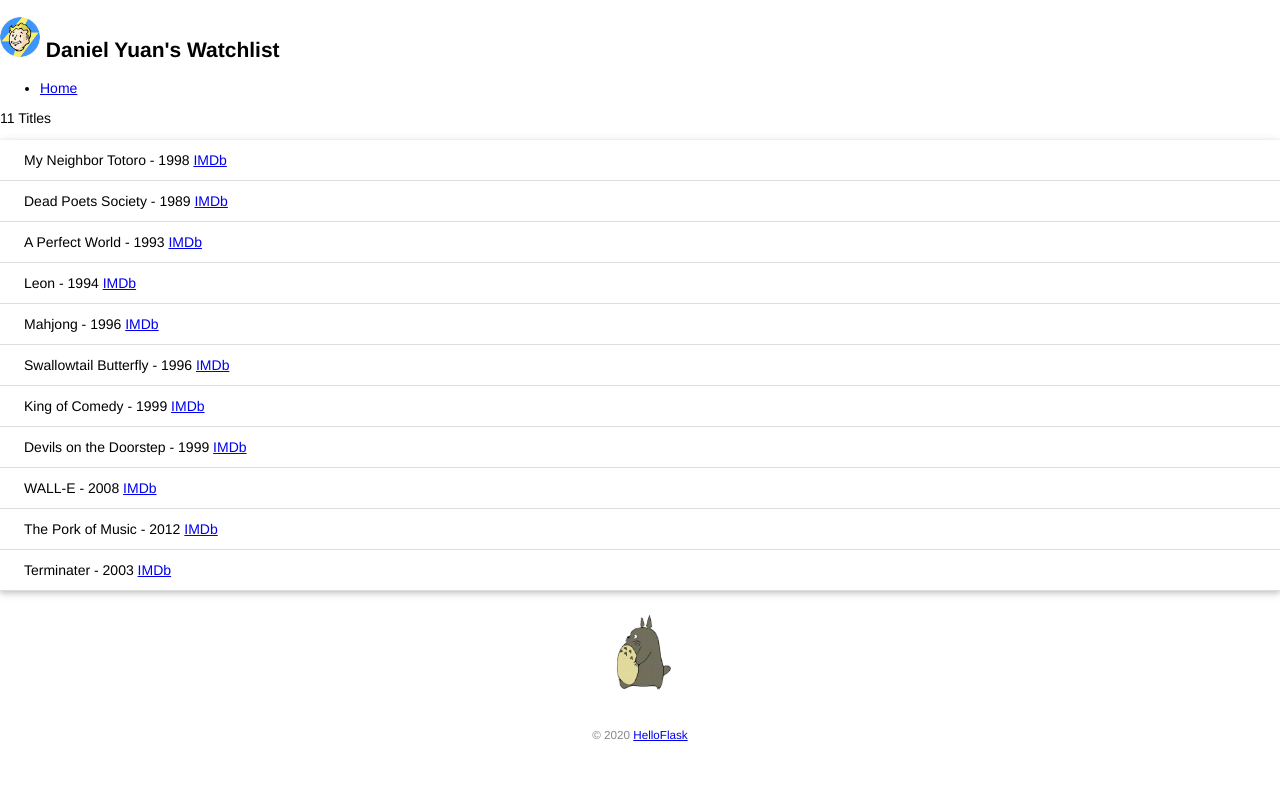
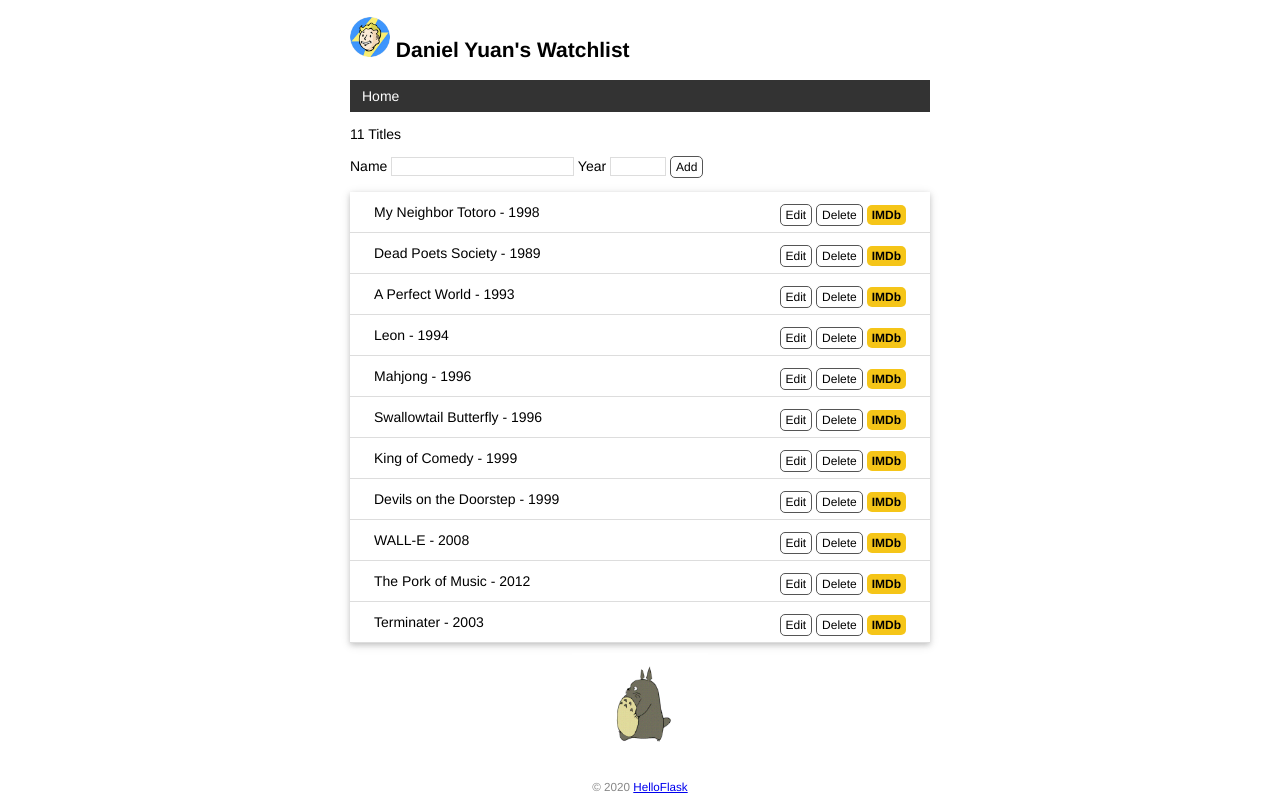
Before and after one commit to dyuan8888/watchlist, a Flask app: page / in a window 1280 px wide. Before the commit the page ends 741 px from the top, so only its background shows below. Run offline with Flask 2, Linux system fonts and the light colour scheme; data comes from the database, SQL or seed files in the repository; both versions use the stored data as it was after the commit.

Commit message:
Create, edit and delete item from form

```diff
--- a/app.py
+++ b/app.py
@@ -1,4 +1,5 @@
-from flask import Flask, render_template
+from flask import Flask
+from flask import render_template, url_for, redirect, flash, request
 from flask_sqlalchemy import SQLAlchemy
 import os, sys
 import click
@@ -12,7 +13,7 @@ app = Flask(__name__)
 app.config['SQLALCHEMY_DATABASE_URI']= prefix + os.path.join(app.root_path, 'data.db') #配置数据库地址
 app.config['SQLALCHEMY_TRACK_MODIFICATIONS'] = False  # 关闭数据库修改的监控
 db = SQLAlchemy(app) # 将应用实例传入数据库管理类
-
+app.config['SECRET_KEY'] = 'dev'
 
 @app.cli.command() #注册为命令
 @click.option('--drop', is_flag=True, help='Create after drop') #设置选项
@@ -23,11 +24,52 @@ def initdb(drop):
     db.create_all()
     click.echo('Initialized database.') # 输出提示信息
 
-@app.route('/')
+@app.route('/', methods=['GET', 'POST'])
 def index():
+    if request.method == 'POST':
+        title = request.form.get('title')
+        year = request.form.get('year')
+
+        if not title or not year or len(year) > 4 or len(title)>60:
+            flash('Invalid input!')
+            return redirect(url_for('index'))
+        movie = Movie(title=title, year=year)
+        db.session.add(movie)
+        db.session.commit()
+        flash('Item created!')
+        return redirect(url_for('index'))
     user = User.query.first()
     movies= Movie.query.all()
     return render_template('index.html', user=user, movies=movies)
+
+
+@app.route('/movie/edit/<int:movie_id>', methods=['GET','POST'])
+def edit(movie_id):
+    movie= Movie.query.get_or_404(movie_id)
+    if request.method == 'POST':
+        title = request.form.get('title')
+        year = request.form.get('year')
+        if not title or not year or len(year)>4 or len(title)>60:
+            flash('Invalid input')
+            return redirect(url_for('edit', movie_id=movie_id))
+
+        movie.title = title
+        movie.year = year
+        db.session.commit()
+        flash('Item updated')
+        return redirect(url_for('index'))
+
+    return render_template('edit.html', movie=movie)
+
+
+@app.route('/movie/delete/<int:movie_id>', methods=['POST'])
+def delete(movie_id):
+    movie = Movie.query.get_or_404(movie_id)
+    db.session.delete(movie)
+    db.session.commit()
+    flash('Item deleted')
+    return redirect(url_for('index'))
+
 
 @app.cli.command()
 def forge():
@@ -56,6 +98,15 @@ def forge():
     db.session.commit()
     click.echo('Done')
 
+@app.errorhandler(404)
+def page_not_found(e):
+    return render_template('404.html'), 404
+
+
+@app.context_processor
+def inject_user():
+    user = User.query.first()
+    return dict(user=user)  # 需要返回字典, 等同于{'user':user}
 
 
 class User(db.Model):
--- a/static/style.css
+++ b/static/style.css
@@ -1,10 +1,33 @@
 /* 页面整体 */
-
 body {
     margin: auto;
-    max-width: 580;
+    max-width: 580px;
     font-size: 14px;
     font-family: Helvetica, Arial, sans-serif;
+}
+
+nav ul {
+    list-style-type: none;
+    margin: 0;
+    padding: 0;
+    overflow: hidden;
+    background-color: #333;
+}
+
+nav li {
+    float: left;
+}
+
+nav li a {
+    display: block;
+    color: white;
+    text-align: center;
+    padding: 8px 12px;
+    text-decoration: none;
+}
+
+nav li a:hover {
+    background-color: #111;
 }
 
 /* 页脚 */
@@ -41,9 +64,68 @@ footer {
     background-color: #f8f9fa;
 }
 
+.float-right {
+    float: right;
+}
+
+.imdb {
+    font-size: 12px;
+    font-weight: bold;
+    color: black;
+    text-decoration: none;
+    background: #F5C518;
+    border-radius: 5px;
+    padding: 3px 5px;
+}
+
 /* 龙猫图片 */
 .totoro {
     display: block;
     margin: 0 auto;
     height: 100px;
 }
+
+/* 覆盖某些浏览器对input元素定义的字体 */
+input[type=submit] {
+    font-family: inherit;
+}
+
+input[type=text] {
+    border: 1px solid #ddd;
+}
+
+input[name=year] {
+    width: 50px;
+}
+
+.btn {
+    font-size: 12px;
+    padding: 3px 5px;
+    text-decoration: none;
+    cursor: pointer;
+    background-color: white;
+    color: black;
+    border: 1px solid #555555;
+    border-radius: 5px;
+}
+
+.btn:hover {
+    text-decoration: none;
+    background-color: black;
+    color: white;
+    border: 1px solid black;
+}
+
+.alert {
+    position: relative;
+    padding: 7px;
+    margin: 7px 0;
+    border: 1px solid transparent;
+    color: #004085;
+    background-color: #b8daff;
+    border-radius: 5px;
+}
+
+.inline-form {
+    display: inline;
+}
--- a/templates/base.html
+++ b/templates/base.html
@@ -1,15 +1,20 @@
 <!DOCTYPE html>
 <html lang="en">
+
+<head>
 {% block head %}
-<head>
     <meta charset="utf-8">
     <meta name="viewport" content="width=device-width, initial-scale=1.0">
     <title>{{ user.name }}'s Watchlist</title>
     <link rel="icon" href="{{ url_for('static', filename='favicon.ico') }}">
     <link rel="stylesheet" type="text/css" href="{{ url_for('static', filename='style.css') }}">
+{% endblock %}
 </head>
-{% endblock %}
+
 <body>
+    {% for message in get_flashed_messages() %}
+    <div class="alert">{{ message }}</div>
+    {% endfor %}
     <h2>
         <img alt='Avatar' class='avatar' src="{{ url_for('static', filename='images/foo.png') }}">
         {{ user.name }}'s Watchlist
--- a/templates/index.html
+++ b/templates/index.html
@@ -2,10 +2,19 @@
 
 {% block content %}
 <p>{{ movies | length }} Titles</p>
+<form method="post">
+	Name <input type="text" name="title" autocomplete="off" required>
+	Year <input type="text" name="year" autocomplete="off" required>
+	<input class='btn' type="submit" name="submit" value="Add">
+</form>
 <ul class="movie-list">
 	{% for movie in movies %}
 	<li>{{ movie.title }} - {{ movie.year }}
 		<span class="float-right">
+			<a class="btn" href="{{ url_for('edit', movie_id=movie.id) }}">Edit</a>
+			<form class="inline-form" method="post" action="{{ url_for('delete', movie_id=movie.id) }}">
+			<input class='btn' type="submit" name="delete" value="Delete" onclick="return confirm('Are you sure?')">
+			</form>
 			<a class="imdb" href="https://imdb.com/find?q={{ movie.title }}" target="_blank" title="Find this movie on IMDb">IMDb</a>
 		</span>
 	</li>
```
Also changed, not shown: templates/edit.html (added, +10 -0 lines), data.db.
